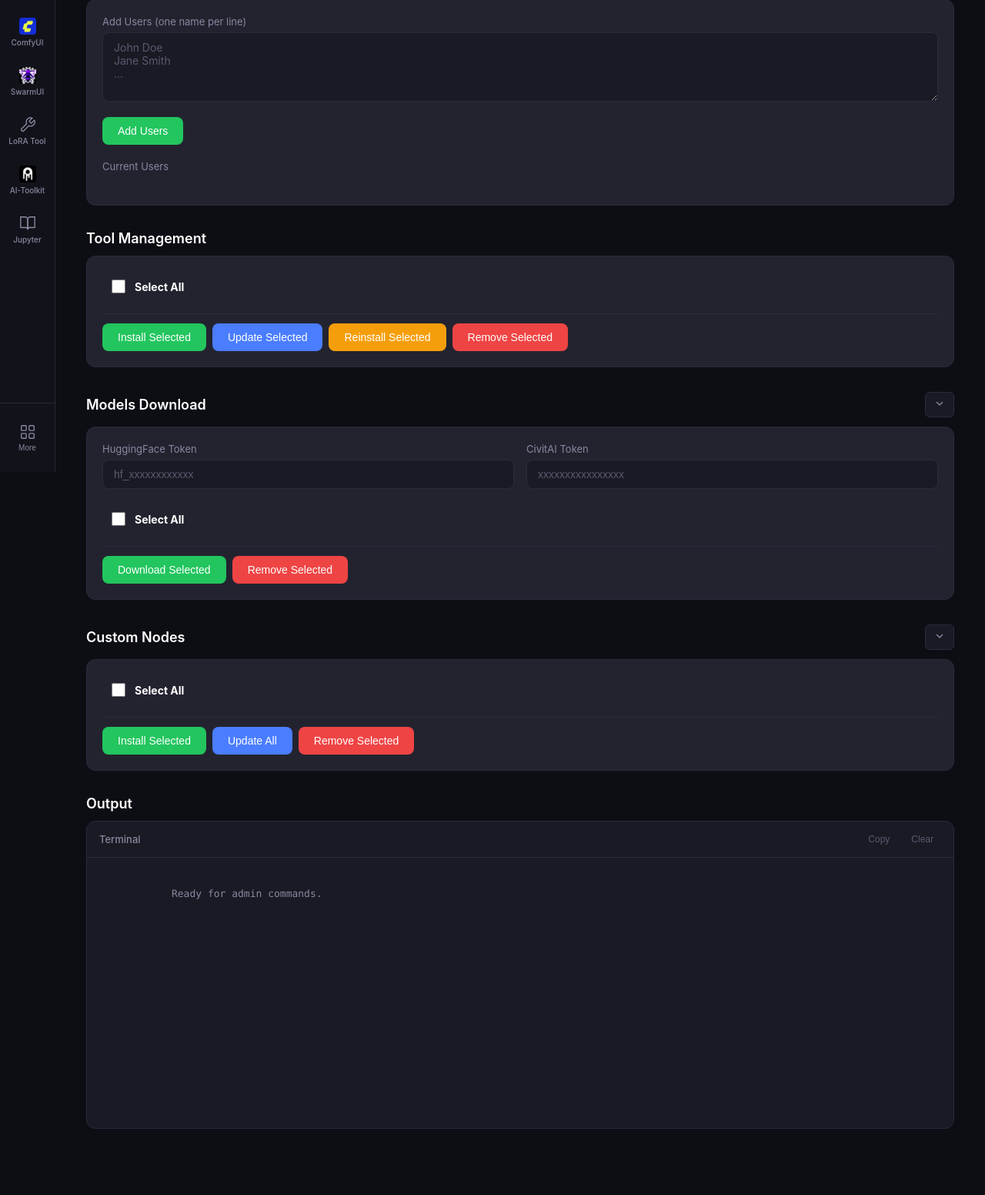
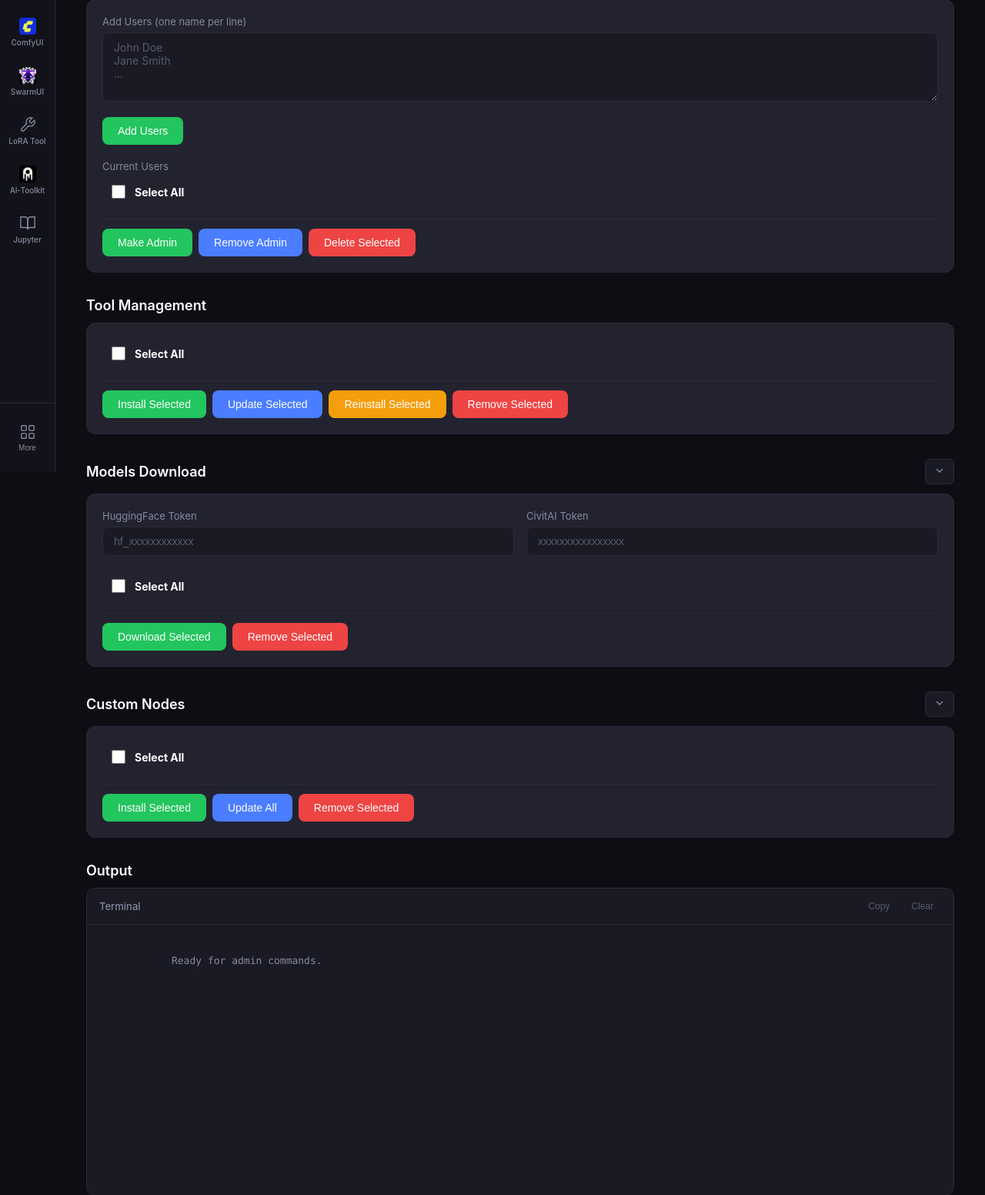
Before and after one commit to razvanmatei-sf/runpod-ggs, a Flask app: template server/templates/admin.html in a window 1280 px wide. Shown: the part 187-1739 px from the top of the page at 77% size. Before the commit the page ends 1653 px from the top, so only its background shows below. Run offline with Flask 3, Linux system fonts and the light colour scheme; the template is opened without the code that fills it, so the values that code supplies are empty; parts of the project's set-up code (start-up, migrations or seed data) failed here and were passed over.

Commit message:
feat: Admin page UX improvements
- User Profiles: Refactored to checkbox list with bulk actions (Make Admin, Remove Admin, Delete Selected)
- Admin logs persist when navigating away and reload on return
- Auto-resume polling if admin process is still running on page load
- Terminal scrolls to bottom on page load

```diff
--- a/server/server.py
+++ b/server/server.py
@@ -2043,6 +2043,18 @@ def admin():
         },
     }
 
+    # Get current admin logs and running status
+    admin_logs = ""
+    admin_process_running = False
+    if os.path.exists(LOG_FILE):
+        try:
+            with open(LOG_FILE, "r") as f:
+                admin_logs = f.read()
+        except:
+            pass
+    if running_process is not None:
+        admin_process_running = running_process.poll() is None
+
     return render_template(
         "admin.html",
         current_user=current_artist,
@@ -2054,6 +2066,8 @@ def admin():
         custom_nodes=get_custom_nodes(),
         users_data=USERS_DATA,
         superadmin_name=SUPERADMIN_NAME,
+        admin_logs=admin_logs,
+        admin_process_running=admin_process_running,
     )
 
 
--- a/server/templates/admin.html
+++ b/server/templates/admin.html
@@ -46,35 +46,58 @@
         </div>
 
         <!-- Current Users List -->
-        <!-- Current Users List -->
         <div class="admin-input-group">
             <label>Current Users</label>
         </div>
         <div class="admin-list" id="users-list">
+            <label class="admin-checkbox-item">
+                <input
+                    type="checkbox"
+                    id="select-all-users"
+                    onchange="toggleAllUsers(this)"
+                />
+                <span class="admin-checkbox-label"
+                    ><strong>Select All</strong></span
+                >
+            </label>
+
             {% for user in users_data %}
-            <div class="admin-user-item" data-username="{{ user.name }}">
-                <div class="admin-user-info">
-                    <span class="admin-user-name">{{ user.name }}</span>
+            <label class="admin-checkbox-item">
+                <input type="checkbox" name="user" value="{{ user.name }}" class="user-checkbox" {% if user.name == superadmin_name %}disabled{% endif %} />
+                <span class="admin-checkbox-label">
+                    {{ user.name }}
                     {% if user.name == superadmin_name %}
                     <span class="admin-badge installed">Superadmin</span>
+                    {% elif user.is_admin %}
+                    <span class="admin-badge installed">Admin</span>
                     {% endif %}
-                <div class="admin-user-actions">
-                    <label class="admin-toggle-label">
-                        <input type="checkbox" class="admin-toggle-checkbox" {% if user.is_admin %}checked{% endif %} {% if user.name == superadmin_name %}disabled{% endif %} onchange="toggleUserAdmin('{{ user.name }}', this.checked)" />
-                        <span class="admin-toggle-text">Admin</span>
+                </span>
             </label>
-                    {% if user.name != superadmin_name %}
+            {% endfor %}
+        </div>
+
+        <div class="admin-actions">
             <button
                 type="button"
-                        class="tool-btn tool-btn-stop tool-btn-small"
-                        onclick="deleteUser('{{ user.name }}')"
+                class="tool-btn tool-btn-start"
+                onclick="bulkUserAction('make_admin')"
             >
-                        Delete
+                Make Admin
             </button>
-                    {% endif %}
-                </div>
-            </div>
-            {% endfor %}
+            <button
+                type="button"
+                class="tool-btn tool-btn-open"
+                onclick="bulkUserAction('remove_admin')"
+            >
+                Remove Admin
+            </button>
+            <button
+                type="button"
+                class="tool-btn tool-btn-stop"
+                onclick="bulkUserAction('delete')"
+            >
+                Delete Selected
+            </button>
         </div>
     </div>
 </section>
@@ -354,7 +377,10 @@
             </div>
         </div>
         <div class="terminal-body" id="admin-terminal">
-            <span class="terminal-line">Ready for admin commands.</span>
+            {% if admin_logs %}{{ admin_logs }}{% else %}<span
+                class="terminal-line"
+                >Ready for admin commands.</span
+            >{% endif %}
         </div>
     </div>
 </section>
@@ -988,6 +1014,10 @@
     }
 
     // User Profile Management Functions
+    function toggleAllUsers(checkbox) {
+        document.querySelectorAll(".user-checkbox:not(:disabled)").forEach((cb) => (cb.checked = checkbox.checked));
+    }
+
     function addUsers() {
         const textarea = document.getElementById("new-users-text");
         const namesText = textarea.value.trim();
@@ -1007,7 +1037,6 @@
                 if (data.success) {
                     textarea.value = "";
                     refreshUsersList(data.users);
-                    alert("Users added successfully!");
                 } else {
                     alert("Error: " + data.message);
                 }
@@ -1015,93 +1044,113 @@
             .catch((err) => alert("Error adding users: " + err));
     }
 
-    function toggleUserAdmin(userName, isAdmin) {
+    function bulkUserAction(action) {
+        const selected = Array.from(
+            document.querySelectorAll(".user-checkbox:checked"),
+        ).map((cb) => cb.value);
+
+        if (selected.length === 0) {
+            alert("Please select at least one user.");
+            return;
+        }
+
+        if (action === "delete") {
+            if (!confirm(`Are you sure you want to delete ${selected.length} user(s)?`)) {
+                return;
+            }
+            const deleteFolder = confirm(
+                "Also delete the users' output folders?\n\nClick OK to delete folders, Cancel to keep them.",
+            );
+
+            // Delete users one by one
+            Promise.all(
+                selected.map((userName) =>
+                    fetch("/api/users/" + encodeURIComponent(userName), {
+                        method: "DELETE",
+                        headers: { "Content-Type": "application/json" },
+                        body: JSON.stringify({ delete_folder: deleteFolder }),
+                    }).then((r) => r.json())
+                )
+            ).then((results) => {
+                const lastResult = results[results.length - 1];
+                if (lastResult && lastResult.users) {
+                    refreshUsersList(lastResult.users);
+                } else {
+                    location.reload();
+                }
+            }).catch((err) => {
+                alert("Error deleting users: " + err);
+                location.reload();
+            });
+        } else {
+            // make_admin or remove_admin
+            const isAdmin = action === "make_admin";
+            Promise.all(
+                selected.map((userName) =>
                     fetch("/api/users/" + encodeURIComponent(userName) + "/admin", {
                         method: "POST",
                         headers: { "Content-Type": "application/json" },
                         body: JSON.stringify({ is_admin: isAdmin }),
-        })
-            .then((response) => response.json())
-            .then((data) => {
-                if (!data.success) {
-                    alert("Error: " + data.message);
-                    // Revert checkbox
+                    }).then((r) => r.json())
+                )
+            ).then((results) => {
+                const lastResult = results[results.length - 1];
+                if (lastResult && lastResult.users) {
+                    refreshUsersList(lastResult.users);
+                } else {
                     location.reload();
                 }
-            })
-            .catch((err) => {
-                alert("Error updating admin status: " + err);
+            }).catch((err) => {
+                alert("Error updating users: " + err);
                 location.reload();
             });
         }
-
-    function deleteUser(userName) {
-        if (
-            !confirm("Are you sure you want to delete user '" + userName + "'?")
-        ) {
-            return;
-        }
-
-        const deleteFolder = confirm(
-            "Also delete the user's output folder?\n\nClick OK to delete folder, Cancel to keep it.",
-        );
-
-        fetch("/api/users/" + encodeURIComponent(userName), {
-            method: "DELETE",
-            headers: { "Content-Type": "application/json" },
-            body: JSON.stringify({ delete_folder: deleteFolder }),
-        })
-            .then((response) => response.json())
-            .then((data) => {
-                if (data.success) {
-                    refreshUsersList(data.users);
-                } else {
-                    alert("Error: " + data.message);
-                }
-            })
-            .catch((err) => alert("Error deleting user: " + err));
     }
 
     function refreshUsersList(users) {
         const listEl = document.getElementById("users-list");
         const superadminName = "{{ superadmin_name }}";
 
-        listEl.innerHTML = users
+        listEl.innerHTML = `
+            <label class="admin-checkbox-item">
+                <input
+                    type="checkbox"
+                    id="select-all-users"
+                    onchange="toggleAllUsers(this)"
+                />
+                <span class="admin-checkbox-label"><strong>Select All</strong></span>
+            </label>
+        ` + users
             .map((user) => {
                 const isSuperadmin = user.name === superadminName;
                 return `
-                <div class="admin-user-item" data-username="${user.name}">
-                    <div class="admin-user-info">
-                        <span class="admin-user-name">${user.name}</span>
-                        ${isSuperadmin ? '<span class="admin-badge installed">Superadmin</span>' : ""}
-                    </div>
-                    <div class="admin-user-actions">
-                        <label class="admin-toggle-label">
+                <label class="admin-checkbox-item">
                     <input
                         type="checkbox"
-                                class="admin-toggle-checkbox"
-                                ${user.is_admin ? "checked" : ""}
+                        name="user"
+                        value="${user.name}"
+                        class="user-checkbox"
                         ${isSuperadmin ? "disabled" : ""}
-                                onchange="toggleUserAdmin('${user.name}', this.checked)"
                     />
-                            <span class="admin-toggle-text">Admin</span>
+                    <span class="admin-checkbox-label">
+                        ${user.name}
+                        ${isSuperadmin ? '<span class="admin-badge installed">Superadmin</span>' : (user.is_admin ? '<span class="admin-badge installed">Admin</span>' : '')}
+                    </span>
                 </label>
-                        ${
-                            !isSuperadmin
-                                ? `<button
-                                type="button"
-                                class="tool-btn tool-btn-stop tool-btn-small"
-                                onclick="deleteUser('${user.name}')"
-                            >
-                                Delete
-                            </button>`
-                                : ""
-                        }
-                    </div>
-                </div>
             `;
             })
             .join("");
     }
+
+    // On page load: scroll terminal to bottom and resume polling if process is running
+    document.addEventListener('DOMContentLoaded', function() {
+        const terminal = document.getElementById('admin-terminal');
+        terminal.scrollTop = terminal.scrollHeight;
+
+        {% if admin_process_running %}
+        // Resume polling since an admin process is still running
+        startPollingLogs();
+        {% endif %}
+    });
 </script>
 {% endblock %}
```
Lines whose indentation alone changed are shown as unchanged.
